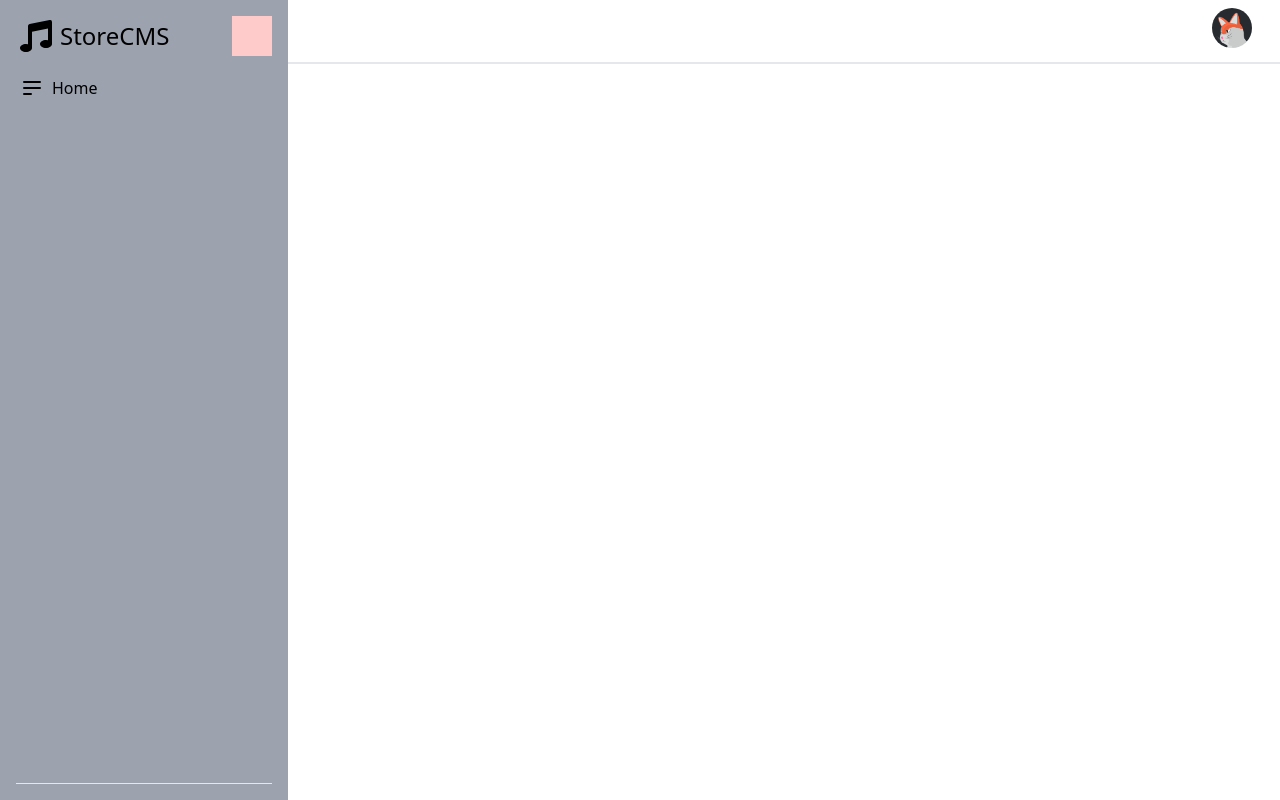
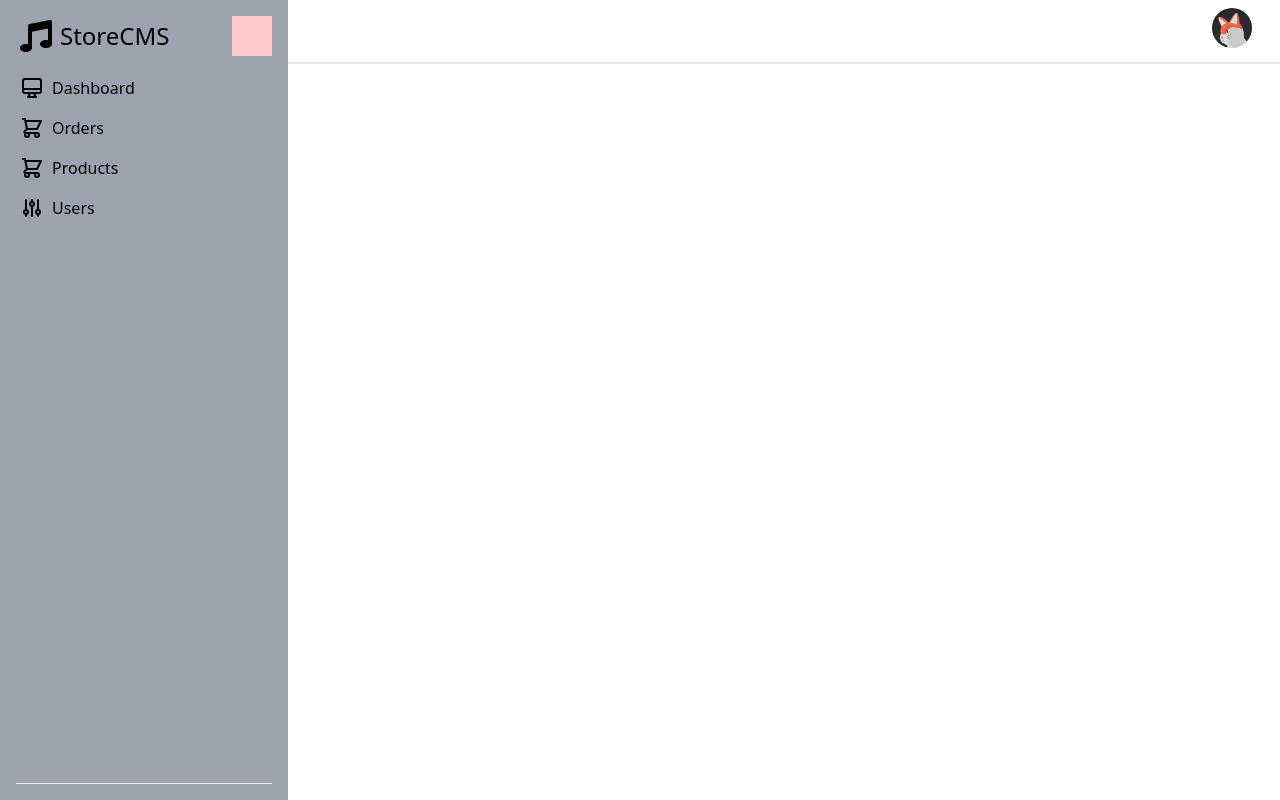
Before and after one commit to samueladitia95/music-store-admin, a Next.js app: page / in a window 1280 px wide. Built offline with nearby package versions, Linux system fonts and the light colour scheme.

Commit message:
Add Navigation item in Navbar

```diff
--- a/components/Navbar/index.tsx
+++ b/components/Navbar/index.tsx
@@ -1,8 +1,7 @@
-import type { NextPage } from "next";
 import Image from "next/image";
 import { useGlobalContext } from "../../context";
 
-const Navbar: NextPage = () => {
+const Navbar = () => {
   const { setIsSidebarOpen } = useGlobalContext();
 
   return (
--- a/components/Sidebar/index.tsx
+++ b/components/Sidebar/index.tsx
@@ -1,8 +1,32 @@
-import type { NextPage } from "next";
-import Link from "next/link";
 import { useGlobalContext } from "../../context";
+import NavItem from "./subComponents/NavItem";
+import { NavItemType } from "./type";
 
-const Sidebar: NextPage = () => {
+// Variable normal aja, karena tidak butuh responsive
+const navigations: NavItemType[] = [
+  {
+    category: "Dashboard",
+    readLink: "/",
+    logo: "M9.75 17L9 20l-1 1h8l-1-1-.75-3M3 13h18M5 17h14a2 2 0 002-2V5a2 2 0 00-2-2H5a2 2 0 00-2 2v10a2 2 0 002 2z",
+  },
+  {
+    category: "Orders",
+    readLink: "/orders",
+    logo: "M3 3h2l.4 2M7 13h10l4-8H5.4M7 13L5.4 5M7 13l-2.293 2.293c-.63.63-.184 1.707.707 1.707H17m0 0a2 2 0 100 4 2 2 0 000-4zm-8 2a2 2 0 11-4 0 2 2 0 014 0z",
+  },
+  {
+    category: "Products",
+    readLink: "/products",
+    logo: "M3 3h2l.4 2M7 13h10l4-8H5.4M7 13L5.4 5M7 13l-2.293 2.293c-.63.63-.184 1.707.707 1.707H17m0 0a2 2 0 100 4 2 2 0 000-4zm-8 2a2 2 0 11-4 0 2 2 0 014 0z",
+  },
+  {
+    category: "Users",
+    readLink: "/users",
+    logo: "M12 6V4m0 2a2 2 0 100 4m0-4a2 2 0 110 4m-6 8a2 2 0 100-4m0 4a2 2 0 110-4m0 4v2m0-6V4m6 6v10m6-2a2 2 0 100-4m0 4a2 2 0 110-4m0 4v2m0-6V4",
+  },
+];
+
+const Sidebar = () => {
   const { isSidebarOpen, setIsSidebarOpen } = useGlobalContext();
 
   return (
@@ -45,32 +69,9 @@ const Sidebar: NextPage = () => {
           {/* Navigation */}
           <div className="flex-1 flex flex-col space-y-2 pt-4">
             {/* Navigation Item */}
-            <span className="font-medium">
-              <span
-                v-if="navigation.link"
-                className="flex justify-between p-1 hover:bg-gray-200 rounded"
-              >
-                <Link href="www.google.com">
-                  <span className="flex space-x-2 items-center">
-                    <svg
-                      xmlns="http://www.w3.org/2000/svg"
-                      className="h-6 w-6"
-                      fill="none"
-                      viewBox="0 0 24 24"
-                      stroke="currentColor"
-                      strokeWidth="2"
-                    >
-                      <path
-                        strokeLinecap="round"
-                        strokeLinejoin="round"
-                        d="M4 6h16M4 12h16M4 18h7"
-                      />
-                    </svg>
-                    <p>Home</p>
-                  </span>
-                </Link>
-              </span>
-            </span>
+            {navigations.map((element: NavItemType, i: number) => (
+              <NavItem navigation={element} key={i} />
+            ))}
           </div>
 
           <hr />
--- /dev/null
+++ b/components/Sidebar/subComponents/NavItem.tsx
@@ -0,0 +1,31 @@
+import Link from "next/link";
+import { NavItemType } from "../type";
+
+const NavItem = ({ navigation }: { navigation: NavItemType }) => {
+  const { category, readLink, logo } = navigation;
+  return (
+    <span className="font-medium cursor-pointer">
+      <span className="flex justify-between p-1 hover:bg-gray-200 rounded">
+        <Link href={readLink}>
+          <span className="flex space-x-2 items-center">
+            {/* Logo */}
+            <svg
+              xmlns="http://www.w3.org/2000/svg"
+              className="h-6 w-6"
+              fill="none"
+              viewBox="0 0 24 24"
+              stroke="currentColor"
+              strokeWidth="2"
+            >
+              <path strokeLinecap="round" strokeLinejoin="round" d={logo} />
+            </svg>
+            {/* Category Header */}
+            <p>{category}</p>
+          </span>
+        </Link>
+      </span>
+    </span>
+  );
+};
+
+export default NavItem;
--- /dev/null
+++ b/components/Sidebar/type.d.ts
@@ -0,0 +1,6 @@
+export type NavItemType = {
+  category: string;
+  readLink: string;
+  logo: string;
+  createLink?: string;
+};
```
